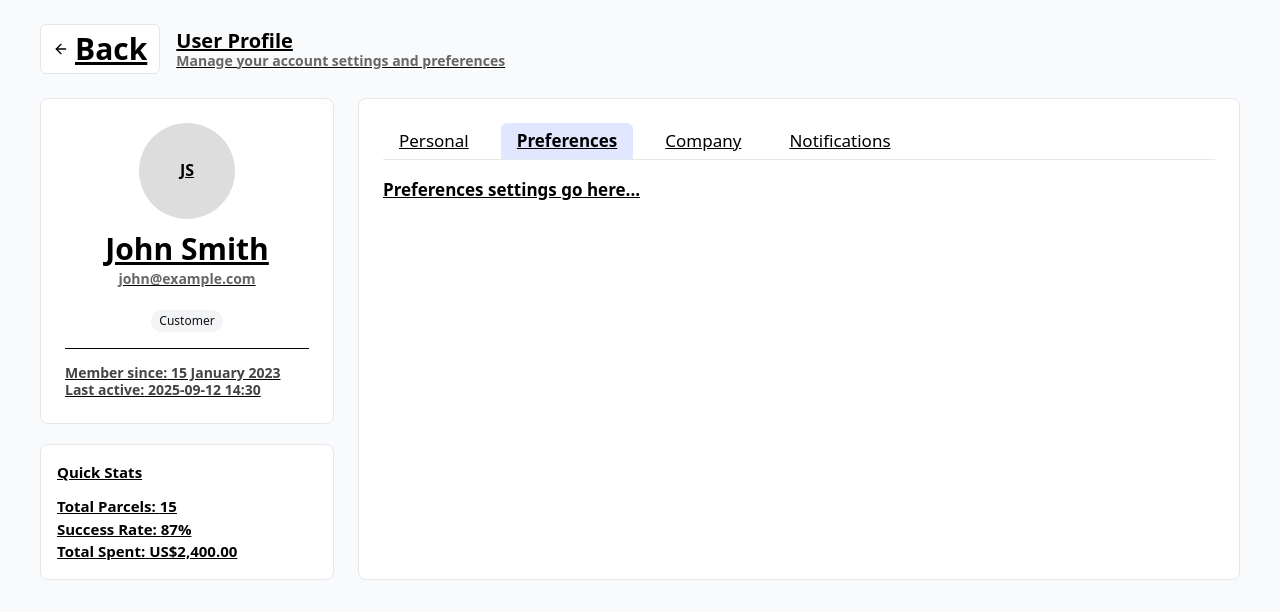
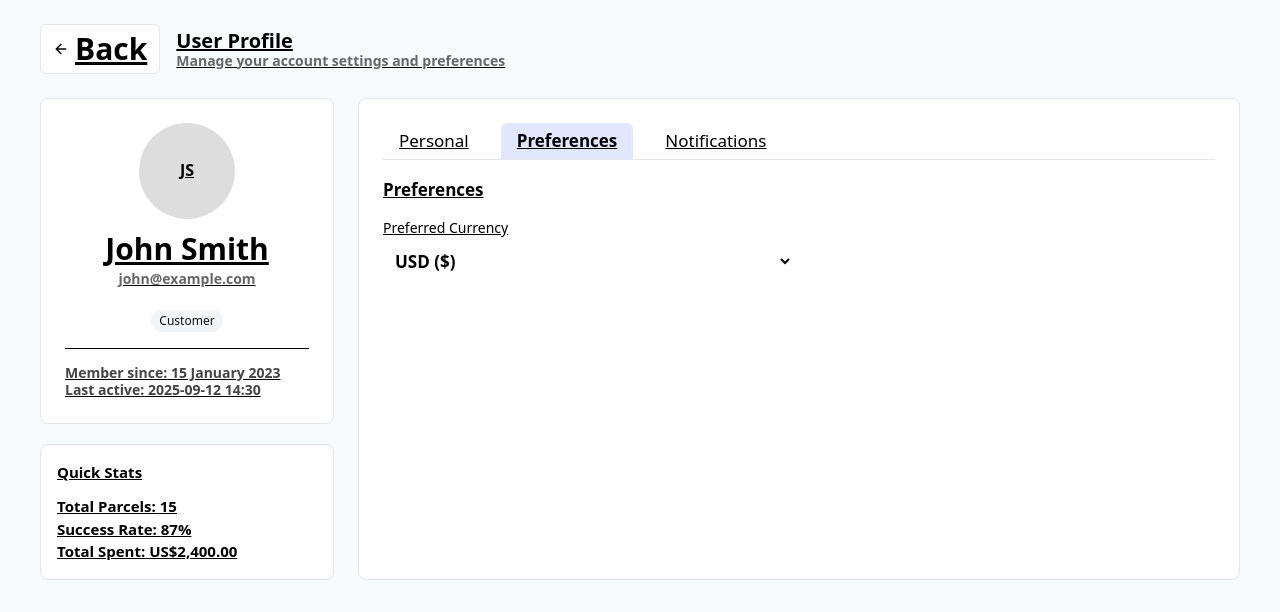
Before and after one commit to Faroukabdi06/Deliveroo, a React (Vite) app in the folder frontend/: page /profile in a window 1280 px wide. Both pictures are taken after a click on the button "Preferences". Shown: the top 612 px of the page. Built offline with nearby package versions, Linux system fonts and the light colour scheme.

Commit message:
updated Profile

```diff
--- a/frontend/src/pages/Customer/Profile.jsx
+++ b/frontend/src/pages/Customer/Profile.jsx
@@ -23,13 +23,22 @@ export default function UserProfile() {
       successfulDeliveries: 13,
       totalSpent: 2400,
     },
-    preferences: { currency: "USD" },
+    preferences: {
+      currency: "USD",       // already present
+      theme: "light",        // light | dark | system
+      emailUpdates: true,    // notifications
+      smsAlerts: false,
+      pushNotifications: true,
+    },
   });
+
 
   const [isEditing, setIsEditing] = useState(false);
   const [activeTab, setActiveTab] = useState("personal");
   const [formData, setFormData] = useState(user);
   const navigate = useNavigate();
+
+
 
   if (!user || !formData) return null;
 
@@ -221,7 +230,7 @@ export default function UserProfile() {
                 borderBottom: "1px solid #e5e7eb",
               }}
             >
-              {["personal", "preferences", "company", "notifications"].map((tab) => (
+              {["personal", "preferences", "notifications"].map((tab) => (
                 <button
                   key={tab}
                   onClick={() => setActiveTab(tab)}
@@ -384,9 +393,61 @@ export default function UserProfile() {
               </>
             )}
 
-            {activeTab === "preferences" && <p>Preferences settings go here...</p>}
-            {activeTab === "company" && <p>Company details go here...</p>}
-            {activeTab === "notifications" && <p>Notification settings go here...</p>}
+            {activeTab === "preferences" && (
+              <>
+                <h2 style={{ marginBottom: "16px" }}>Preferences</h2>
+                <div style={{ display: "grid", gridTemplateColumns: "1fr 1fr", gap: "12px" }}>
+                  <div>
+                    <label style={{ fontSize: "14px", fontWeight: "500" }}>Preferred Currency</label>
+                    <select
+                      value={formData.preferences.currency}
+                      disabled={!isEditing}
+                      onChange={(e) =>
+                        setFormData({
+                          ...formData,
+                          preferences: { ...formData.preferences, currency: e.target.value },
+                        })
+                      }
+                      style={{ width: "100%", padding: "8px", marginTop: "4px" }}
+                    >
+                      <option value="USD">USD ($)</option>
+                      <option value="GBP">GBP (£)</option>
+                      <option value="EUR">EUR (€)</option>
+                      <option value="KES">KES (KSh)</option>
+                    </select>
+                  </div>
+                </div>
+              </>
+            )}
+
+            {activeTab === "notifications" && (
+              <>
+                <h2 style={{ marginBottom: "16px" }}>Notifications</h2>
+                <div style={{ display: "flex", flexDirection: "column", gap: "12px" }}>
+                  {[
+                    { key: "emailUpdates", label: "Email Updates" },
+                    { key: "smsAlerts", label: "SMS Alerts" },
+                    { key: "pushNotifications", label: "Push Notifications" },
+                  ].map((n) => (
+                    <label key={n.key} style={{ display: "flex", alignItems: "center", gap: "8px" }}>
+                      <input
+                        type="checkbox"
+                        checked={formData.preferences[n.key] || false}
+                        disabled={!isEditing}
+                        onChange={(e) =>
+                          setFormData({
+                            ...formData,
+                            preferences: { ...formData.preferences, [n.key]: e.target.checked },
+                          })
+                        }
+                      />
+                      {n.label}
+                    </label>
+                  ))}
+                </div>
+              </>
+            )}
+
           </div>
         </div>
       </div>
```
